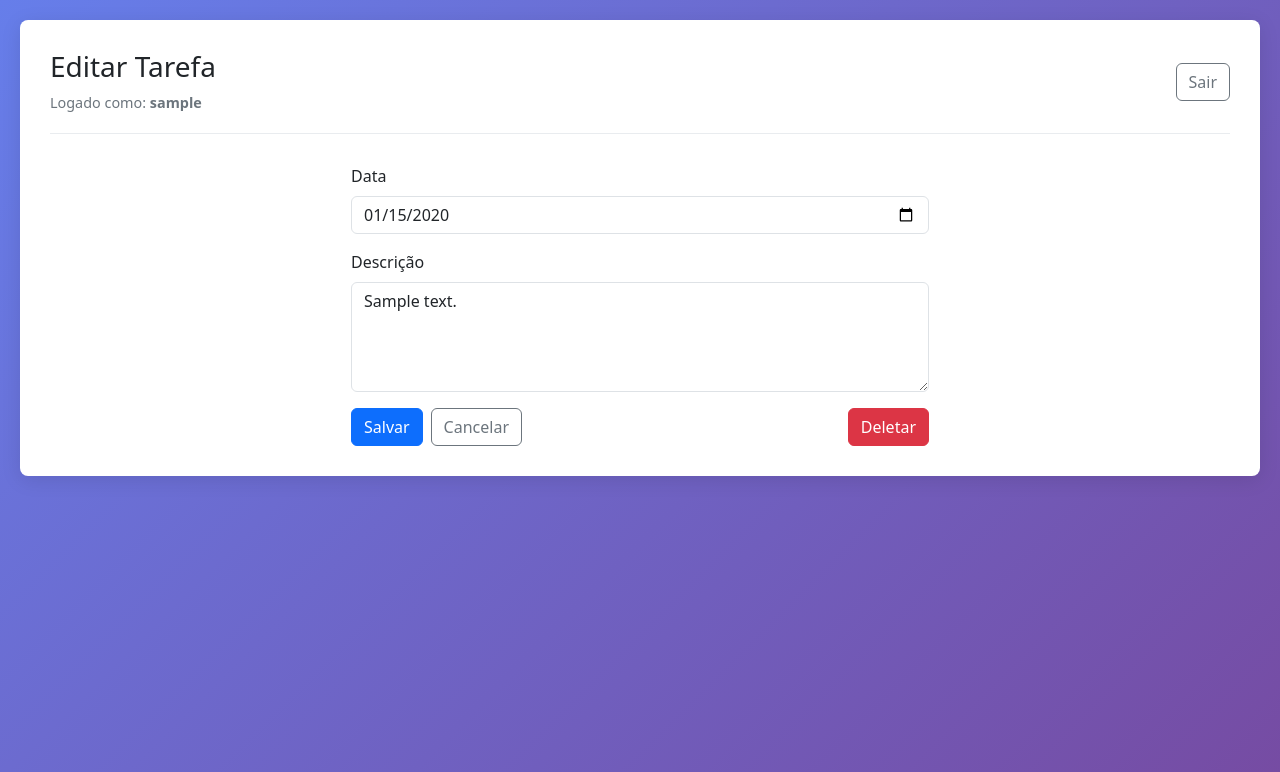
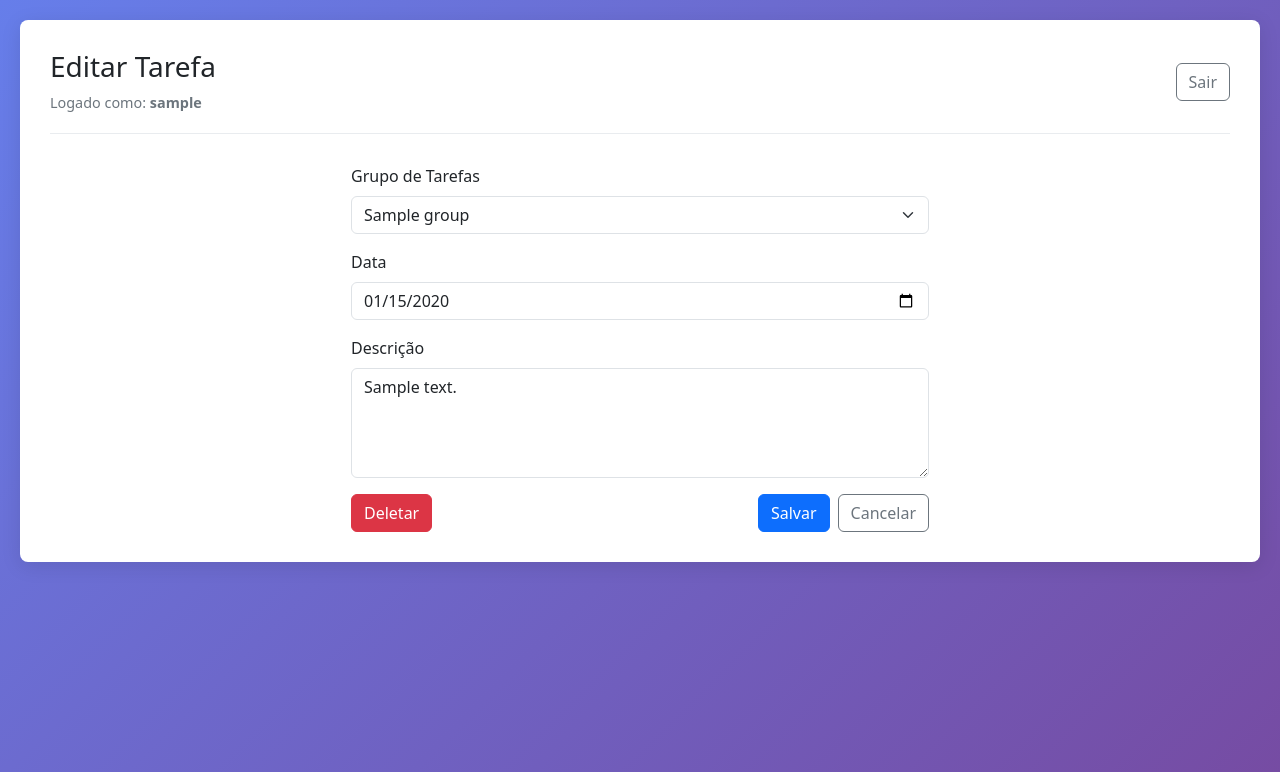
Before and after one commit to Corolario/agenda-tarefas, a Flask app: page /editar/1 in a window 1280 px wide. Shown: the top 772 px of the page. Run offline with Flask 3, Linux system fonts and the light colour scheme; a user stored in the database is signed in; tables that the repository leaves empty hold one stand-in row (values such as "Sample post"); some libraries are stand-ins or nearby versions.

Commit message:
feat: Melhorias nos formulários de tarefas
- Adicionar opção neutra "--- Selecione um grupo ---" no dropdown ao adicionar tarefa
- Permitir alteração do grupo de tarefas no formulário de edição
- Reorganizar botões na página de edição (Deletar à esquerda, Salvar/Cancelar à direita)

```diff
--- a/app.py
+++ b/app.py
@@ -114,7 +114,7 @@ def logout():
 def index():
     # Criar formulário de tarefa
     form = TaskForm()
-    form.task_group_id.choices = [(g.id, g.name) for g in current_user.task_groups]
+    form.task_group_id.choices = [('', '--- Selecione um grupo ---')] + [(g.id, g.name) for g in current_user.task_groups]
 
     # Buscar grupos do usuário
     user_groups = current_user.task_groups
@@ -198,7 +198,7 @@ def adicionar():
     form = TaskForm()
 
     # Preencher choices do SelectField com grupos do usuário
-    form.task_group_id.choices = [(g.id, g.name) for g in current_user.task_groups]
+    form.task_group_id.choices = [('', '--- Selecione um grupo ---')] + [(g.id, g.name) for g in current_user.task_groups]
 
     if form.validate_on_submit():
         # Verificar se o usuário pertence ao grupo
@@ -245,9 +245,19 @@ def editar(id):
 
     form = EditTaskForm(obj=tarefa)
 
+    # Preencher choices do SelectField com grupos do usuário
+    form.task_group_id.choices = [(g.id, g.name) for g in current_user.task_groups]
+
     if form.validate_on_submit():
+        # Verificar se o usuário pertence ao novo grupo
+        new_task_group = TaskGroup.query.get(form.task_group_id.data)
+        if not new_task_group or new_task_group not in current_user.task_groups:
+            flash('Você não pertence a este grupo de tarefas.', 'danger')
+            return redirect(url_for('index'))
+
         tarefa.data = form.data.data
         tarefa.descricao = form.descricao.data
+        tarefa.task_group_id = form.task_group_id.data
         db.session.commit()
         flash('Tarefa atualizada com sucesso!', 'success')
         return redirect(url_for('index'))
--- a/forms.py
+++ b/forms.py
@@ -49,7 +49,7 @@ class TaskForm(FlaskForm):
     ])
     task_group_id = SelectField('Grupo de Tarefas', validators=[
         DataRequired(message='Selecione um grupo de tarefas.')
-    ], coerce=int)
+    ], coerce=lambda x: int(x) if x else None)
 
 
 class EditTaskForm(FlaskForm):
@@ -61,6 +61,9 @@ class EditTaskForm(FlaskForm):
         DataRequired(message='A descrição é obrigatória.'),
         Length(min=1, max=1000, message='A descrição deve ter no máximo 1000 caracteres.')
     ])
+    task_group_id = SelectField('Grupo de Tarefas', validators=[
+        DataRequired(message='Selecione um grupo de tarefas.')
+    ], coerce=int)
 
 
 class TaskGroupForm(FlaskForm):
--- a/templates/editar.html
+++ b/templates/editar.html
@@ -10,6 +10,11 @@
         <form method="POST" action="{{ url_for('editar', id=tarefa.id) }}">
             {{ form.hidden_tag() }}
             <div class="mb-3">
+                {{ form.task_group_id.label(class="form-label") }}
+                {{ form.task_group_id(class="form-select") }}
+            </div>
+
+            <div class="mb-3">
                 {{ form.data.label(class="form-label") }}
                 {{ form.data(class="form-control") }}
             </div>
@@ -20,12 +25,12 @@
             </div>
 
             <div class="d-flex gap-2">
-                <button type="submit" class="btn btn-primary">Salvar</button>
-                <a href="{{ url_for('index') }}" class="btn btn-outline-secondary">Cancelar</a>
-                <button type="button" class="btn btn-danger ms-auto"
+                <button type="button" class="btn btn-danger"
                         onclick="if(confirm('Tem certeza que deseja deletar esta tarefa?')) document.getElementById('deleteForm').submit()">
                     Deletar
                 </button>
+                <button type="submit" class="btn btn-primary ms-auto">Salvar</button>
+                <a href="{{ url_for('index') }}" class="btn btn-outline-secondary">Cancelar</a>
             </div>
         </form>
 
```
